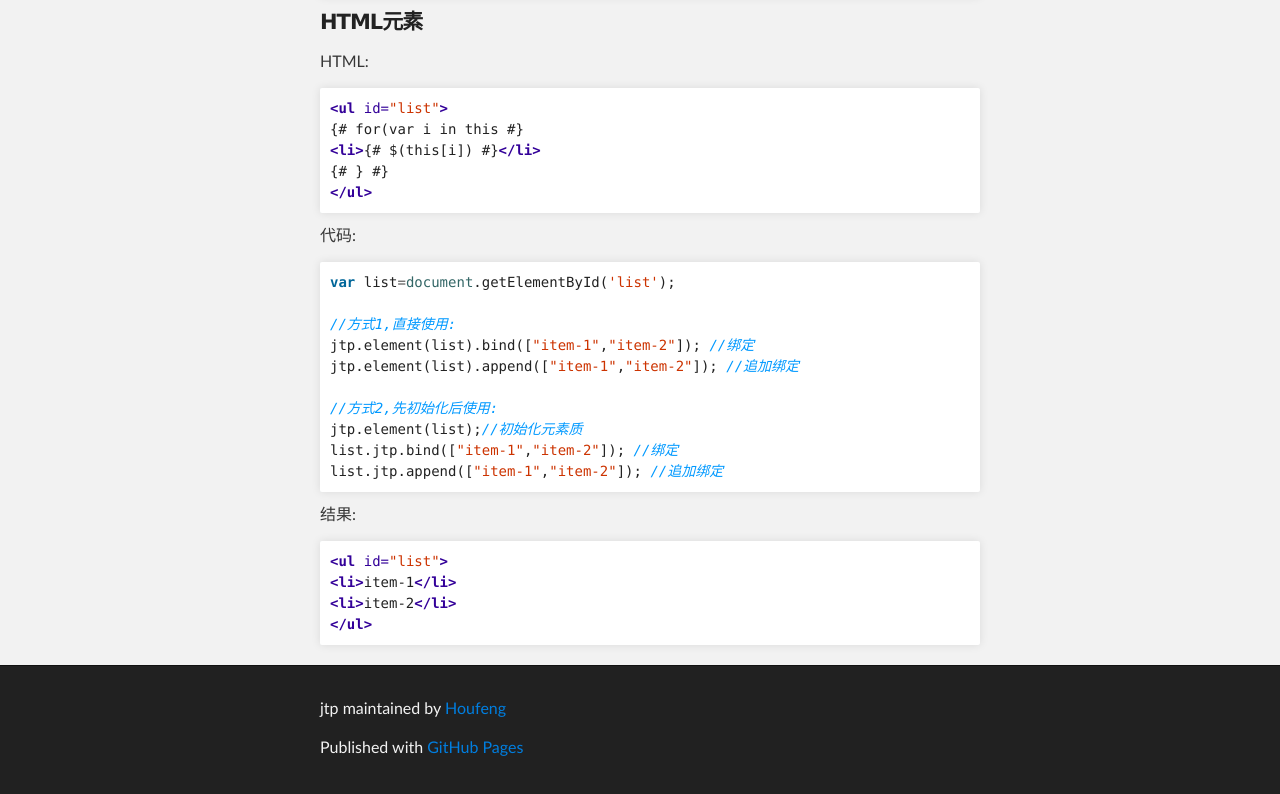
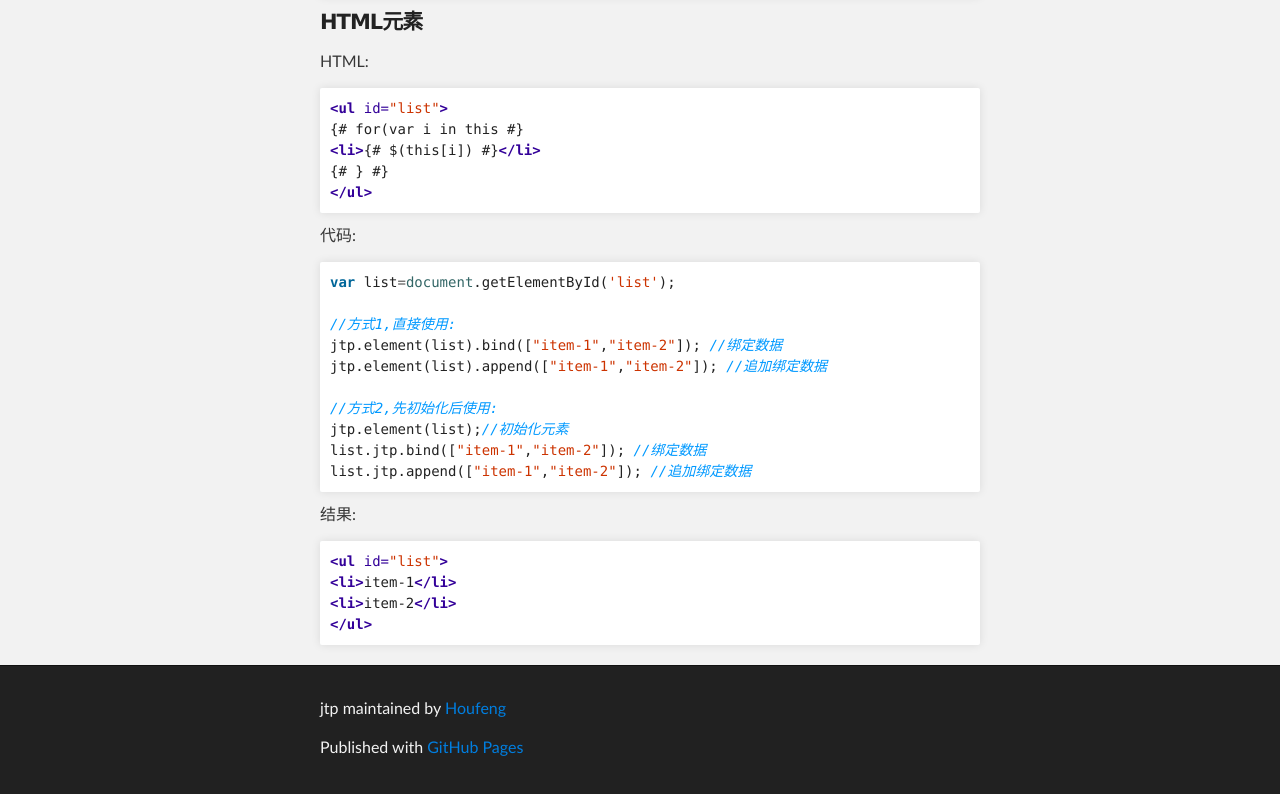
Before and after one commit to Houfeng/tp, a plain HTML site: page index.html in a window 1280 px wide. Shown: the part 1579-2373 px from the top of the page. Drawn offline with Linux system fonts and the light colour scheme.

```diff
--- a/index.html
+++ b/index.html
@@ -118,13 +118,13 @@
 <div class="highlight"><pre><span class="kd">var</span> <span class="nx">list</span><span class="o">=</span><span class="nb">document</span><span class="p">.</span><span class="nx">getElementById</span><span class="p">(</span><span class="s1">'list'</span><span class="p">);</span>
 
 <span class="c1">//方式1,直接使用:</span>
-<span class="nx">jtp</span><span class="p">.</span><span class="nx">element</span><span class="p">(</span><span class="nx">list</span><span class="p">).</span><span class="nx">bind</span><span class="p">([</span><span class="s2">"item-1"</span><span class="p">,</span><span class="s2">"item-2"</span><span class="p">]);</span> <span class="c1">//绑定</span>
-<span class="nx">jtp</span><span class="p">.</span><span class="nx">element</span><span class="p">(</span><span class="nx">list</span><span class="p">).</span><span class="nx">append</span><span class="p">([</span><span class="s2">"item-1"</span><span class="p">,</span><span class="s2">"item-2"</span><span class="p">]);</span> <span class="c1">//追加绑定</span>
+<span class="nx">jtp</span><span class="p">.</span><span class="nx">element</span><span class="p">(</span><span class="nx">list</span><span class="p">).</span><span class="nx">bind</span><span class="p">([</span><span class="s2">"item-1"</span><span class="p">,</span><span class="s2">"item-2"</span><span class="p">]);</span> <span class="c1">//绑定数据</span>
+<span class="nx">jtp</span><span class="p">.</span><span class="nx">element</span><span class="p">(</span><span class="nx">list</span><span class="p">).</span><span class="nx">append</span><span class="p">([</span><span class="s2">"item-1"</span><span class="p">,</span><span class="s2">"item-2"</span><span class="p">]);</span> <span class="c1">//追加绑定数据</span>
 
 <span class="c1">//方式2,先初始化后使用:</span>
-<span class="nx">jtp</span><span class="p">.</span><span class="nx">element</span><span class="p">(</span><span class="nx">list</span><span class="p">);</span><span class="c1">//初始化元素质</span>
-<span class="nx">list</span><span class="p">.</span><span class="nx">jtp</span><span class="p">.</span><span class="nx">bind</span><span class="p">([</span><span class="s2">"item-1"</span><span class="p">,</span><span class="s2">"item-2"</span><span class="p">]);</span> <span class="c1">//绑定</span>
-<span class="nx">list</span><span class="p">.</span><span class="nx">jtp</span><span class="p">.</span><span class="nx">append</span><span class="p">([</span><span class="s2">"item-1"</span><span class="p">,</span><span class="s2">"item-2"</span><span class="p">]);</span> <span class="c1">//追加绑定</span>
+<span class="nx">jtp</span><span class="p">.</span><span class="nx">element</span><span class="p">(</span><span class="nx">list</span><span class="p">);</span><span class="c1">//初始化元素</span>
+<span class="nx">list</span><span class="p">.</span><span class="nx">jtp</span><span class="p">.</span><span class="nx">bind</span><span class="p">([</span><span class="s2">"item-1"</span><span class="p">,</span><span class="s2">"item-2"</span><span class="p">]);</span> <span class="c1">//绑定数据</span>
+<span class="nx">list</span><span class="p">.</span><span class="nx">jtp</span><span class="p">.</span><span class="nx">append</span><span class="p">([</span><span class="s2">"item-1"</span><span class="p">,</span><span class="s2">"item-2"</span><span class="p">]);</span> <span class="c1">//追加绑定数据</span>
 </pre></div>
 
 <p>结果:</p>
```
Also changed, not shown: params.json (+1 -1 lines).
